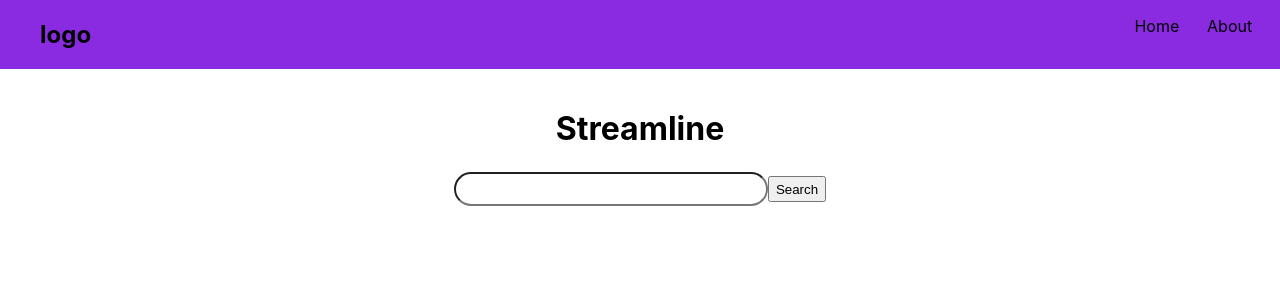
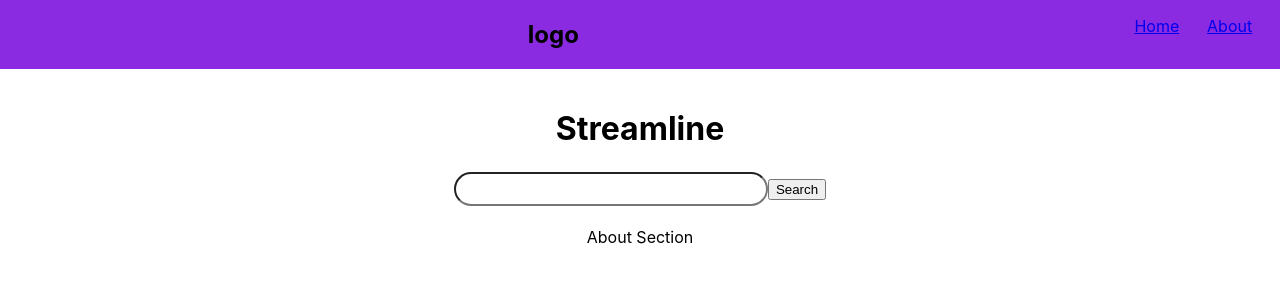
Before and after one commit to mariesaoconnell/Streamline-Stream-Search, a React (Create React App) app: page /about in a window 1280 px wide. Shown: the top 300 px of the page. Built offline with nearby package versions, Linux system fonts and the light colour scheme; no server answers.

Commit message:
nav working

```diff
--- a/package.json
+++ b/package.json
@@ -8,6 +8,7 @@
     "@testing-library/user-event": "^13.5.0",
     "react": "^18.2.0",
     "react-dom": "^18.2.0",
+    "react-router-dom": "^6.4.1",
     "react-scripts": "5.0.1",
     "web-vitals": "^2.1.4"
   },
--- a/src/App.js
+++ b/src/App.js
@@ -1,27 +1,91 @@
 import './app-style.css';
 import Form from './components/Form';
-import Result from './components/Result'
-import { useState } from 'react';
+import Result from './components/Result';
+import Home from './components/Home'
+import About from './components/About';
+
+import { useState, useEffect } from 'react';
+import {Routes, Route, Link} from 'react-router-dom';
+
 
 function App() {
 
   // STATE
   const [search, setSearch] = useState('');
 
+    const options = {
+			method: 'GET',
+			headers: {
+				'X-RapidAPI-Key': process.env.REACT_APP_RAPID_API_KEY,
+				'X-RapidAPI-Host': 'streaming-availability.p.rapidapi.com',
+			},
+		};
+
+		useEffect(() => {
+			// fetchResults();
+		}, []);
+
+		function fetchResults() {
+			// URL W SEARCH
+			// const url = `https://streaming-availability.p.rapidapi.com/v2/search/title?title=${newSearch}&country=us&type=all&output_language=en`;
+
+			// // FETCH
+			// fetch(url, options)
+			// 	.then((response) => response.json())
+			// 	.then((response) => {
+      //     console.log(response)
+      //     setResult([...response])
+      //   })
+			// 	.catch((err) => console.error(err));
+		}
+
+		// FORM STATE
+		const [newSearch, setNewSearch] = useState('');
+
+    // RESULT STATE
+    const [result, setResult] = useState('');
+
+		// HANDLE SUBMIT FUNCTION
+		function handleSubmit(event) {
+			event.preventDefault();
+
+			//CHANGE APP STATE
+			setSearch([...search, newSearch]);
+			setNewSearch('');
+
+			// fetchResults();
+		}
+
+		// HANDLE CHANGE FUNCTION
+		function handleChange(event) {
+			// set search to string input
+			setNewSearch(event.target.value);
+		}
+
+
   return (
 		<div className='app-main-div'>
 			<nav>
 				<h1>logo</h1>
-        <ul>
-          <li>Home</li>
-          <li>About</li>
-        </ul>
+				<ul>
+					<Link to='/'>Home</Link>
+          <Link to='/about'>About</Link>
+				</ul>
 			</nav>
 
-      <main>
-        <Form search={search} setSearch={setSearch}/>
-        <Result search={search}/>
-      </main>
+			<main>
+				<Form
+					handleChange={handleChange}
+					handleSubmit={handleSubmit}
+					newSearch={newSearch}
+				/>
+
+				<Routes>
+          <Route path="/" element={<Home />} />
+          <Route path="/about" element={<About />} />
+          <Route path="/results" element={<Result/>}/>
+				</Routes>
+			</main>
 		</div>
 	);
 }
--- a/src/app-style.css
+++ b/src/app-style.css
@@ -1,4 +1,6 @@
-
+body{
+  text-align: center;
+}
 nav {
   display: grid;
   grid-template-columns: 1fr .2fr;
--- /dev/null
+++ b/src/components/About.js
@@ -0,0 +1,11 @@
+import React from 'react';
+
+function About(props) {
+  return (
+    <div>
+      About Section
+    </div>
+  );
+}
+
+export default About;
--- a/src/components/Form.js
+++ b/src/components/Form.js
@@ -1,36 +1,20 @@
-import {useState} from 'react';
+import {useState, useEffect} from 'react';
+import {Link} from 'react-router-dom';
 import './styles/form.css'
 
 
-function Form({search, setSearch}) {
-
-  // FORM STATE
-  const [newSearch, setNewSearch] = useState('');
-
-
-  // HANDLE SUBMIT FUNCTION
-  function handleSubmit(event){
-		event.preventDefault();
-		console.log('test');
-
-		//CHANGE APP STATE
-		setSearch([...search, newSearch]);
-		setNewSearch('');
-	}
-
-  // HANDLE CHANGE FUNCTION
-  function handleChange(event){
-  // set search to string input
-    setNewSearch(event.target.value);
-  }
+function Form({newSearch, handleChange, handleSubmit}) {
 
   return (
 		<div id='form-main-div'>
 			<h1 id='form-headline'>Streamline</h1>
 
 			<form onSubmit={handleSubmit}>
-				<input onChange={handleChange} type='text' value={newSearch}></input>
-				<button type="submit">Search</button>
+				<input onChange={handleChange} type='text' value={newSearch} />
+
+				<Link to="/results">
+					<button type='submit'>Search</button>
+				</Link>
 			</form>
 		</div>
 	);
--- /dev/null
+++ b/src/components/Home.js
@@ -0,0 +1,10 @@
+import React from 'react';
+
+function Home(props) {
+  return (
+    <div>This is Home!
+    </div>
+  );
+}
+
+export default Home;
--- a/src/components/Result.js
+++ b/src/components/Result.js
@@ -1,21 +1,11 @@
 import React from 'react';
+import { useEffect } from 'react';
 
 function Result({search}) {
-
-const options = {
-	method: 'GET',
-	headers: {
-		'X-RapidAPI-Key': process.env.REACT_APP_RAPID_API_KEY,
-		'X-RapidAPI-Host': 'streaming-availability.p.rapidapi.com',
-	},
-};
-
-const url = `https://streaming-availability.p.rapidapi.com/v2/search/title?title=${search}&country=us&type=all&output_language=en`;
-
-fetch(url, options)
-	.then(response => response.json())
-	.then(response => console.log(response))
-	.catch(err => console.error(err));
-
+return (
+	<>
+		<p>FROM RESULTS {search}</p>
+	</>
+);
 }
 export default Result;
--- a/src/index.js
+++ b/src/index.js
@@ -2,11 +2,14 @@ import React from 'react';
 import ReactDOM from 'react-dom/client';
 import './index.css';
 import App from './App';
+import { BrowserRouter as Router } from 'react-router-dom';
 
 
 const root = ReactDOM.createRoot(document.getElementById('root'));
 root.render(
-  <React.StrictMode>
-    <App />
-  </React.StrictMode>
+	<React.StrictMode>
+		<Router>
+			<App />
+		</Router>
+	</React.StrictMode>
 );
```
Also changed, not shown: 1 other file (tests, documents, lock files or other folders).
